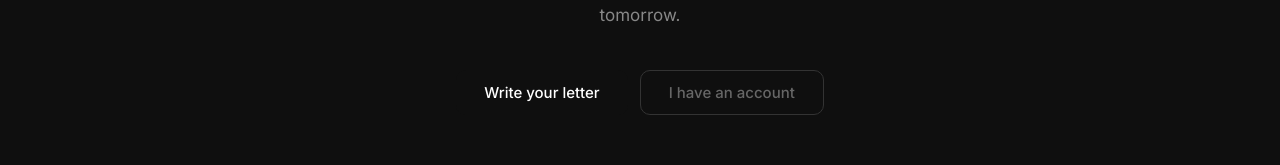
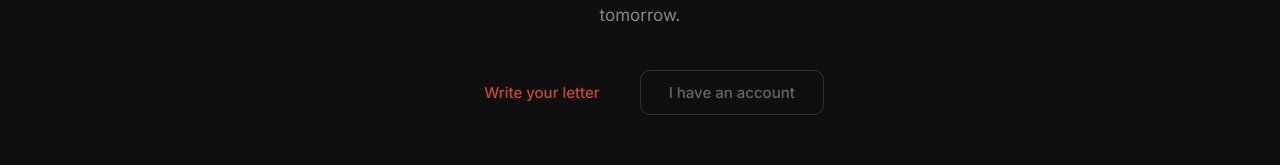
Before and after one commit to higher-amplifier/will-it, a React (Vite) app in the folder client/: page / in a window 1280 px wide. Shown: the part 539-704 px from the top of the page. Built offline with nearby package versions, Linux system fonts and the light colour scheme; no server answers; a web font is replaced by a local one.

Commit message:
Improve UI and styling

```diff
--- a/client/src/pages/Landing.jsx
+++ b/client/src/pages/Landing.jsx
@@ -31,7 +31,7 @@ The heart is mortal Love isn't.
 What you can't say today, time may deliver tomorrow.       </p>
 
         <div style={{ display: 'flex', gap: 12, justifyContent: 'center', flexWrap: 'wrap' }}>
-          <button className="btn btn-primary" style={{ fontSize: 15, padding: '12px 28px' }} onClick={() => nav('/register')}>
+          <button className="btn btn-primary" style={{color: '#c84b31', fontSize: 15, padding: '12px 28px' }} onClick={() => nav('/register')}>
             Write your letter
           </button>
           <button className="btn btn-ghost" style={{ fontSize: 15, padding: '12px 28px', color: '#666', borderColor: '#333' }} onClick={() => nav('/login')}>
@@ -45,7 +45,7 @@ What you can't say today, time may deliver tomorrow.       </p>
           {[
             { icon: '✍️', title: 'Write', body: 'Compose your letter,with passwords, wishes,or anything ' },
             { icon: '🔒', title: 'Lock', body: ' As long as you check in, the letter stays locked forever.' },
-            { icon: '📬', title: 'Deliver', body: 'set time window,miss your check-in ,automatically send email .' },
+            { icon: '📬', title: 'Deliver', body: 'set time window,miss your check-in ,automatically sends email .' },
           ].map(f => (
             <div key={f.title} style={{ background: '#161616', border: '1px solid #1e1e1e', borderRadius: 14, padding: '24px 20px' }}>
               <div style={{ fontSize: 28, marginBottom: 12 }}>{f.icon}</div>
```
